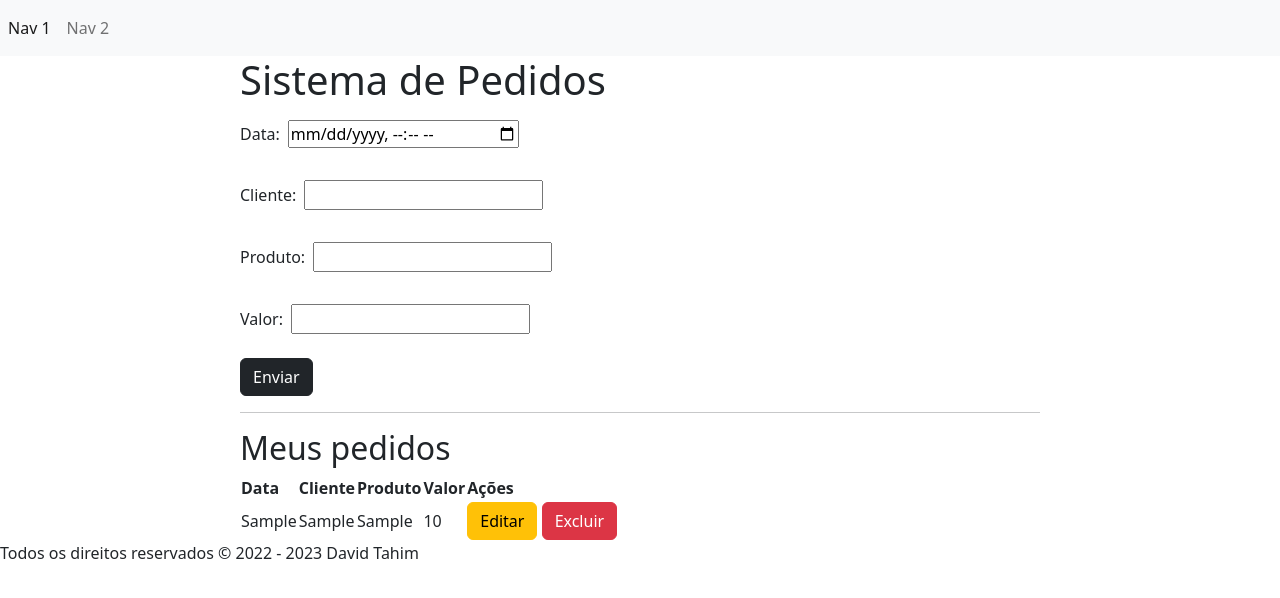
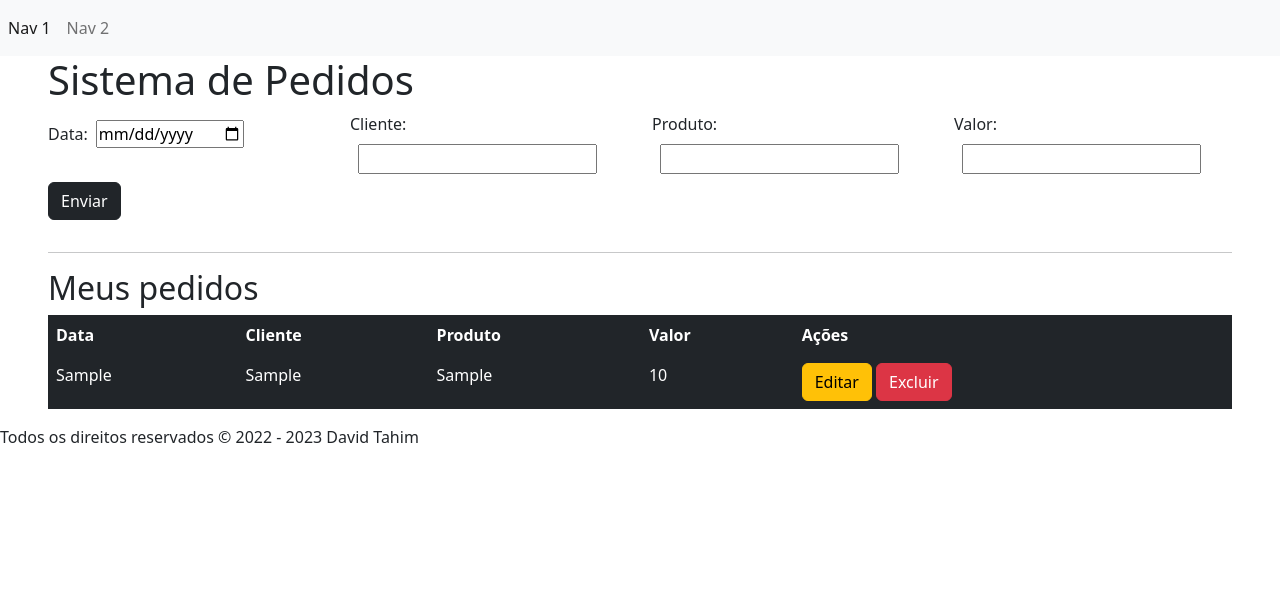
Before and after one commit to davidtahim/sistemadepedidos, a PHP site: page / in a window 1280 px wide. Shown: the top 598 px of the page. Run offline with PHP 8.4, Linux system fonts and the light colour scheme; tables that the repository leaves empty or names only in its code hold one stand-in row (values such as "Sample post").

Commit message:
salvar funcionando

```diff
--- a/index.php
+++ b/index.php
@@ -26,18 +26,18 @@
        </ul>
    </nav>
   </header>
-  <main class ="mx-auto" style="width: 800px;">
+  <main class ="mx-5">
   <h1>Sistema de Pedidos</h1>
-  <form action="salvar_pedido.php" method="POST">
-   <p> <label for="data">Data: </label><input type="datetime-local" name="data" id="data" class="m-2"></p>
-    <p><label for="cliente">Cliente: </label><input type="text" name="cliente" id="cliente" class="m-2"></p>
-    <p><label for="produto">Produto: </label><input type="text" name="produto" id="produto" class="m-2"></p>
-    <p><label for="valor">Valor: </label><input type="number" name="valor" id="valor" class="m-2"></p>
+  <form action="salvar_pedido.php" method="post" class="row">
+  <div class= "col-md-3"><label for="data">Data: </label><input type="date" name="data" id="data" class="m-2"></div>
+   <div class= "col-md-3"> <label for="cliente">Cliente: </label><input type="text" name="cliente" id="cliente" class="m-2"></div>
+    <div class="col-md-3"><label for="produto">Produto: </label><input type="text" name="produto" id="produto" class="m-2"></div>
+    <div class="col-md-3"><label for="valor">Valor: </label><input type="number" name="valor" id="valor" class="m-2"></div>
     <p><input class="btn btn-dark" type="submit" value="Enviar"></p>
   </form>
   <hr>
   <h2>Meus pedidos</h2>
-  <table>
+  <table class="table table-dark table-borderless">
     <thead>
       <tr>
         <th>Data</th>
```
Also changed, not shown: salvar_pedido.php (+13 -5 lines).
